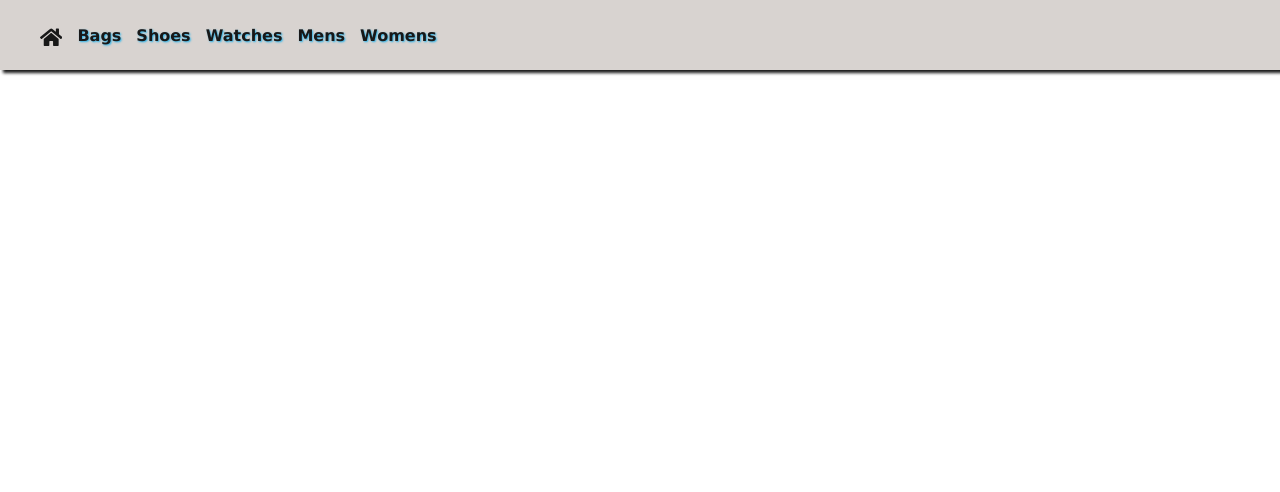
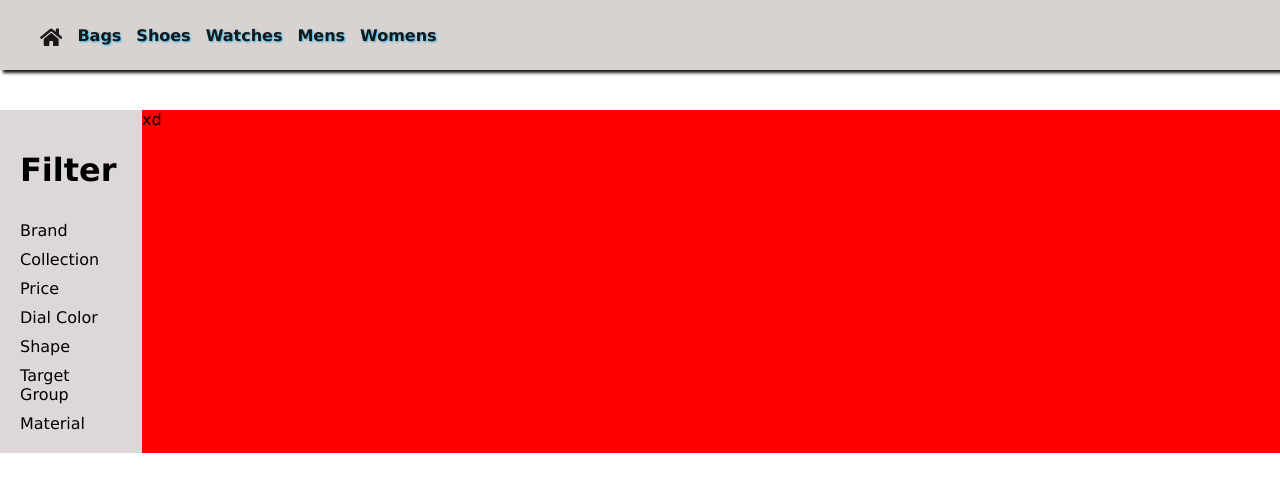
Before and after one commit to VelinP/postbuy, a React (Create React App) app: page /bags in a window 1280 px wide. Shown: the top 492 px of the page. Built offline with nearby package versions, Linux system fonts and the light colour scheme.

Commit message:
Added super basic website layout and routing

```diff
--- a/public/index.html
+++ b/public/index.html
@@ -10,34 +10,13 @@
       content="Web site created using create-react-app"
     />
     <link rel="apple-touch-icon" href="%PUBLIC_URL%/logo192.png" />
-    <!--
-      manifest.json provides metadata used when your web app is installed on a
-      user's mobile device or desktop. See https://developers.google.com/web/fundamentals/web-app-manifest/
-    -->
+
     <link rel="manifest" href="%PUBLIC_URL%/manifest.json" />
-    <!--
-      Notice the use of %PUBLIC_URL% in the tags above.
-      It will be replaced with the URL of the `public` folder during the build.
-      Only files inside the `public` folder can be referenced from the HTML.
 
-      Unlike "/favicon.ico" or "favicon.ico", "%PUBLIC_URL%/favicon.ico" will
-      work correctly both with client-side routing and a non-root public URL.
-      Learn how to configure a non-root public URL by running `npm run build`.
-    -->
-    <title>React App</title>
+    <title>PostBuy</title>
   </head>
   <body>
-    <noscript>You need to enable JavaScript to run this app.</noscript>
     <div id="root"></div>
-    <!--
-      This HTML file is a template.
-      If you open it directly in the browser, you will see an empty page.
 
-      You can add webfonts, meta tags, or analytics to this file.
-      The build step will place the bundled scripts into the <body> tag.
-
-      To begin the development, run `npm start` or `yarn start`.
-      To create a production bundle, use `npm run build` or `yarn build`.
-    -->
   </body>
 </html>
--- a/src/App.css
+++ b/src/App.css
@@ -40,3 +40,28 @@ body {
   gap: 15px;
 
 }
+
+.filterdiv{
+  background-color: rgb(221, 215, 215);
+  padding: 20px;
+  display: flex;
+  gap: 10px;
+  flex-direction: column;
+}
+
+.main{
+  display: flex;
+  justify-content:space-around;
+  margin-top: 40px;
+
+}
+
+.itemcontainerdiv{
+  background-color: red;
+  width: 90%;
+}
+
+.categorysortdiv{
+  display: flex;
+  flex-direction: row;
+}
--- a/src/App.js
+++ b/src/App.js
@@ -1,11 +1,33 @@
 import './App.css';
 import { Navbar } from './components/Navbar';
-
+import { Route, Routes } from 'react-router-dom';
+import { Shoes } from './components/Shoes';
+import { Bag } from './components/Bag';
+import { Mens } from './components/Mens';
+import { Womens } from './components/Womens';
+import { Watches } from './components/Watches';
 
 
 function App() {
   return (
+    <>
     <Navbar/>
+    <div className='main'>
+
+      <Routes>
+        <Route path="/shoes" element={<Shoes/>}/>
+        <Route path="/bags" element={<Bag/>}/>
+        <Route path="/mens" element={<Mens/>}/>
+        <Route path="/womens" element={<Womens/>}/>
+        <Route path="/shoes" element={<Shoes/>}/>
+        <Route path="/watches" element={<Watches/>}/>
+
+
+
+
+      </Routes>
+    </div>
+    </>
   );
 }
 
--- /dev/null
+++ b/src/components/Bag.js
@@ -0,0 +1,13 @@
+import { Filter } from "./Filter"
+
+export const Bag = () =>{
+    return(
+        <>
+        <Filter/>
+
+
+        <div className="itemcontainerdiv">xd</div>
+
+        </>
+    )
+}
--- /dev/null
+++ b/src/components/Filter.js
@@ -0,0 +1,21 @@
+export const Filter = () =>{
+    return(
+
+        <div className="filterdiv">
+            <h1>Filter</h1>
+            <div>Brand</div>
+            <div>Collection</div>
+            <div>Price</div>
+            <div>Dial Color</div>
+            <div>Shape</div>
+            <div>Target Group</div>
+            <div>Material</div>
+
+
+
+
+
+        </div>
+
+    )
+}
--- /dev/null
+++ b/src/components/Mens.js
@@ -0,0 +1,13 @@
+import { Filter } from "./Filter"
+
+export const Mens = () =>{
+    return(
+        <>
+        <Filter/>
+
+
+        <div className="itemcontainerdiv">xd</div>
+
+        </>
+    )
+}
--- /dev/null
+++ b/src/components/Shoes.js
@@ -0,0 +1,13 @@
+import { Filter } from "./Filter"
+
+export const Shoes = () =>{
+    return(
+        <>
+        <Filter/>
+
+
+        <div className="itemcontainerdiv">xd</div>
+
+        </>
+    )
+}
--- /dev/null
+++ b/src/components/Watches.js
@@ -0,0 +1,13 @@
+import { Filter } from "./Filter"
+
+export const Watches = () =>{
+    return(
+        <>
+        <Filter/>
+
+
+        <div className="itemcontainerdiv">xd</div>
+
+        </>
+    )
+}
--- /dev/null
+++ b/src/components/Womens.js
@@ -0,0 +1,13 @@
+import { Filter } from "./Filter"
+
+export const Womens = () =>{
+    return(
+        <>
+        <Filter/>
+
+
+        <div className="itemcontainerdiv">xd</div>
+
+        </>
+    )
+}
```
